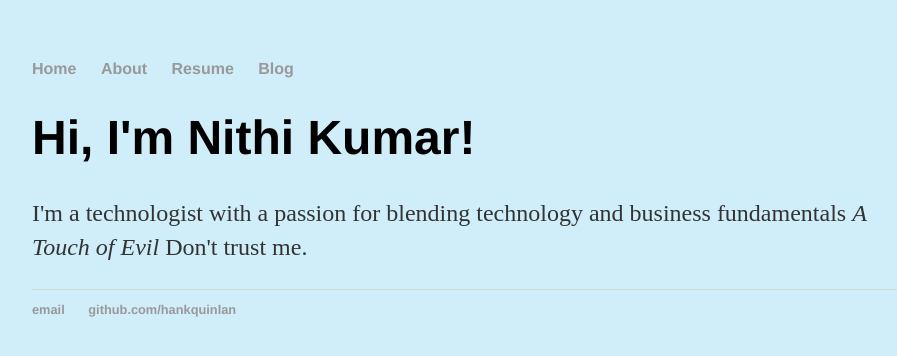
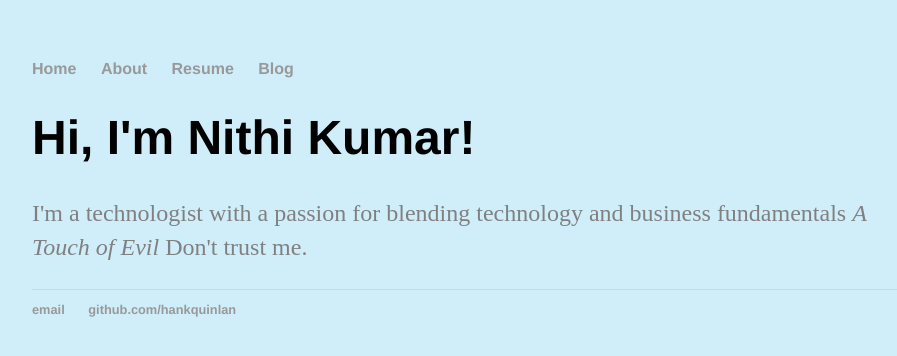
Before and after one commit to nithi0105/nithi0105.github.io, a Jekyll site: the page built from index.html, in a window 1280 px wide. Shown: the top 356 px of the page, without its empty margins (160-1057 px from the left). Built offline with Jekyll 4.4.1, drawn with Linux system fonts in a browser that asks for light colours.

Commit message:
Update main.css

```diff
--- a/css/main.css
+++ b/css/main.css
@@ -27,7 +27,7 @@ h1 {
 p {
     font-size: 1.5em;
     line-height: 1.4em;
-    color: #333;
+    color: #808080;
 }
 footer {
     border-top: 1px solid #d5d5d5;
```
